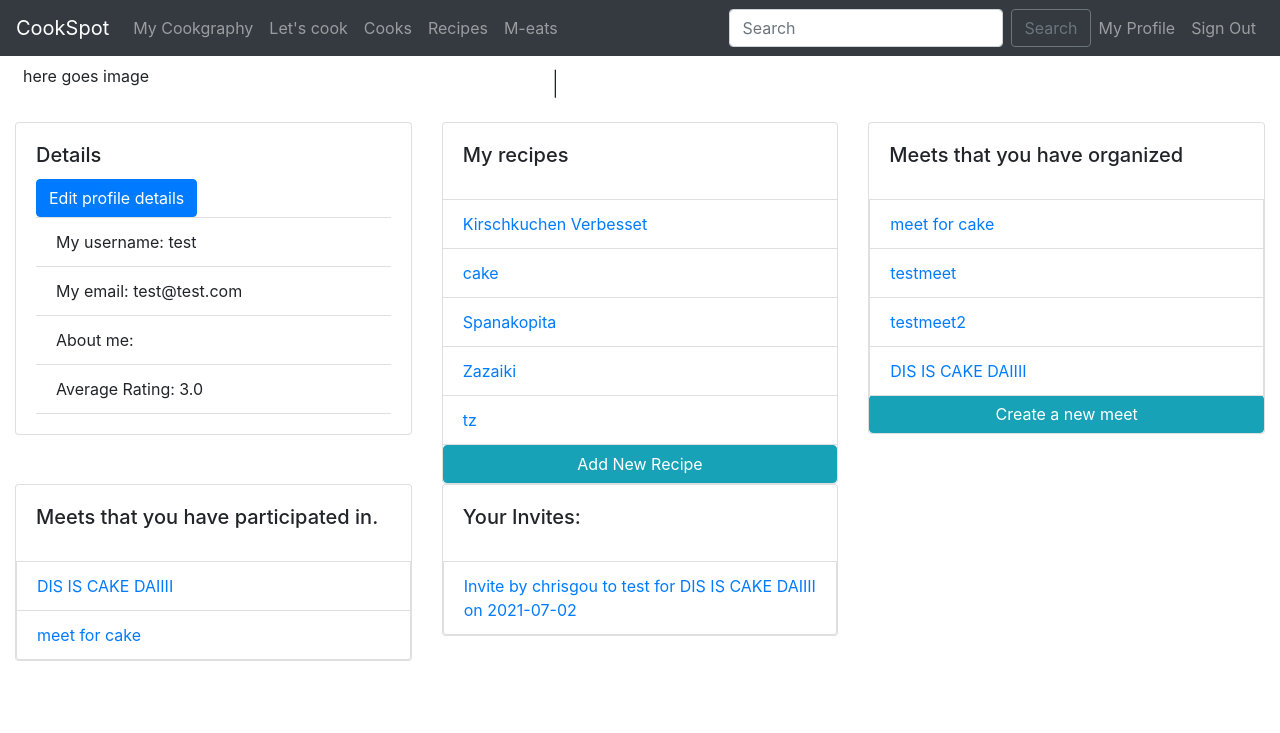
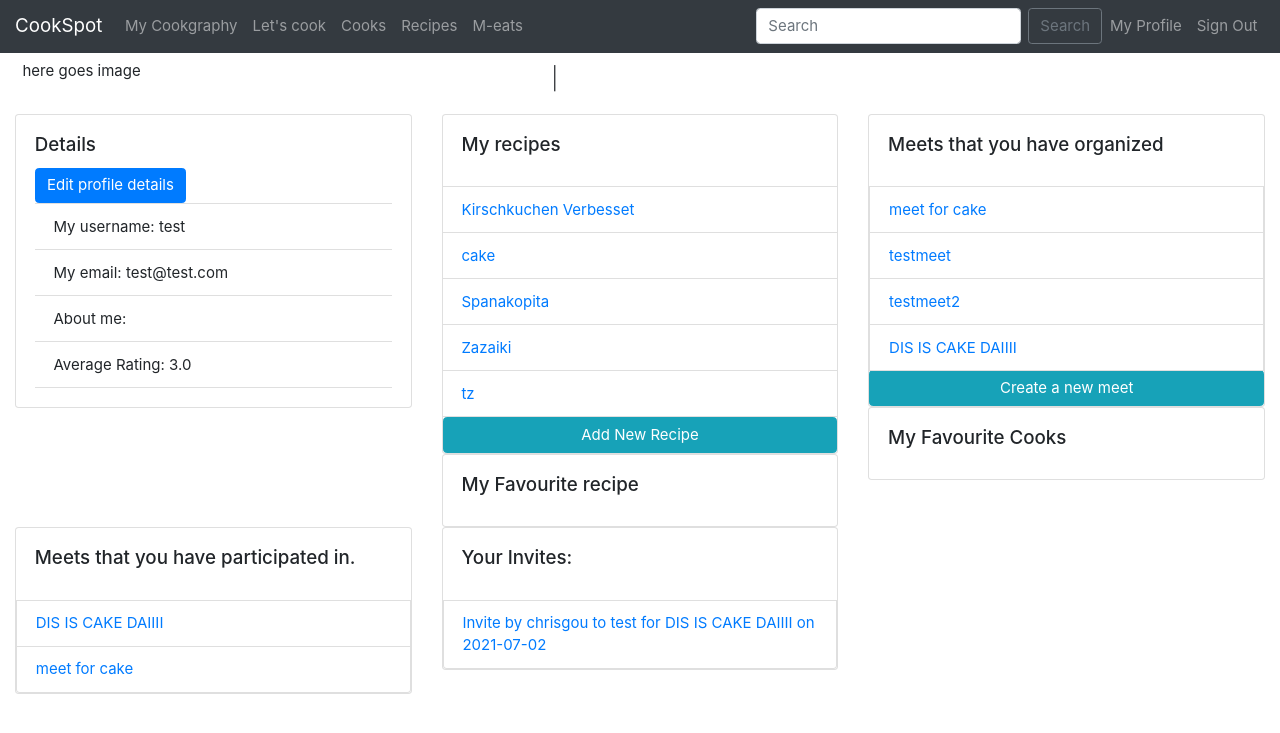
Before and after one commit to Luweren/CookSpot, a Django app: page /editUserDetails in a window 1280 px wide. Shown: the top 733 px of the page. Run offline with Django 3.2, Linux system fonts and the light colour scheme; a user stored in the database is signed in; data comes from the database, SQL or seed files in the repository; both versions use the stored data as it was after the commit; parts of the project's set-up code (start-up, migrations or seed data) failed here and were passed over; some libraries are stand-ins or nearby versions.

Commit message:
add fav for users and recipes

```diff
--- a/cookproject/CookSpot/admin.py
+++ b/cookproject/CookSpot/admin.py
@@ -1,6 +1,7 @@
 from django.contrib import admin
 from django.contrib import admin
-from .models import Recipe, Meets, Profile, UserRating, Invite
+from .models import Recipe, Meets, Profile, UserRating, Invite, Favourite
+
 # Register your models here.
 
 #admin.site.register(User)
@@ -9,3 +10,4 @@
 admin.site.register(Profile)
 admin.site.register(UserRating)
 admin.site.register(Invite)
+admin.site.register(Favourite)
--- a/cookproject/CookSpot/urls.py
+++ b/cookproject/CookSpot/urls.py
@@ -1,17 +1,17 @@
 from django.urls import path
 from . import views
-
+from .views import delete_view
 
 app_name = 'web'
-urlpatterns=[
+urlpatterns = [
     path("users/", views.users, name="users"),
     path("allrecipes/", views.allrecipes, name="allrecipes"),
     path("", views.homepage, name="home"),
     path("homepage/", views.homepage, name="home"),
-    path("accounts/login/",views.login, name='login'),
+    path("accounts/login/", views.login, name='login'),
     path("accounts/logout/", views.homepage, name="home"),
-    path("signup/",views.signup, name='signup'),
-    path("<str:User_username>/newrecipe/",views.newrecipe, name='newrecipe'),
+    path("signup/", views.signup, name='signup'),
+    path("<str:User_username>/newrecipe/", views.newrecipe, name='newrecipe'),
     path('<str:User_username>/recipe/<str:Recipe_name>/', views.recipe, name='recipe'),
     path("newrecipe/post/", views.newrecipe_post, name='newrecipe_post'),
     path("signup/post/", views.signup_post, name='signup_post'),
@@ -28,4 +28,6 @@
     path('newmeet/post', views.newmeet_post, name='newmeet_post'),
     path('search/', views.search, name="search-things"),
     path('editUserDetails', views.editUserDetails, name="editUserDetails"),
+    path("<int:id>/addtofav/<str:ur>", views.add_to_fav, name="addtofav"),
+    path('<id>/delete', delete_view, name='delete_fav'),
 ]
--- a/cookproject/CookSpot/views.py
+++ b/cookproject/CookSpot/views.py
@@ -1,28 +1,30 @@
 from django.db import models
 from django.contrib.auth.decorators import login_required
 from django.contrib.auth import authenticate, login
-from django.shortcuts import redirect, render
+from django.shortcuts import redirect, render, get_object_or_404
 from django.http import HttpResponse, HttpResponseRedirect, request
 from django.template import loader
 from django.urls import reverse
 from django.contrib.auth import get_user_model, get_user
 import numpy.random as rand
 import datetime
-from .models import Recipe, Ingredients, Meets, Profile, UserRating
+from .models import Recipe, Ingredients, Meets, Profile, UserRating, Favourite
+
 # Create your views here.
 
 User = get_user_model()
 today = datetime.date.today()
 
+
 def homepage(response):
-    recipe = Recipe.objects.all()[rand.randint(0,len(Recipe.objects.all()))]
+    recipe = Recipe.objects.all()[rand.randint(0, len(Recipe.objects.all()))]
     meets = []
     for x in range(0, 5):
-      day = (today + datetime.timedelta(days=x))
-      for meet in Meets.objects.all():
-        if meet.date == day:
-          meets.append(meet)
-    return render(response, "homepage.html", {'recipe': recipe,'meets': meets})
+        day = (today + datetime.timedelta(days=x))
+        for meet in Meets.objects.all():
+            if meet.date == day:
+                meets.append(meet)
+    return render(response, "homepage.html", {'recipe': recipe, 'meets': meets})
 
 
 @login_required()
@@ -30,16 +32,18 @@
     users = User.objects.all()
     if request.method == "POST":
         searched = request.POST['searched']
-        searchedUsers = User.objects.filter(username__contains = searched)
-        return render(request, "users.html", {'searched':searched, 'users':searchedUsers})
-    #return render(request, "users.html", {})
+        searchedUsers = User.objects.filter(username__contains=searched)
+        return render(request, "users.html", {'searched': searched, 'users': searchedUsers})
+    # return render(request, "users.html", {})
 
     return render(request, "users.html", {'users': users})
 
+
 @login_required()
-def myrecipes(response,  User_username):
+def myrecipes(response, User_username):
     user = User.objects.get(username=User_username)
     return render(response, "userrecipes.html", {'user': user})
+
 
 @login_required()
 def allrecipes(response):
@@ -51,12 +55,13 @@
 def recipe(response, User_username, Recipe_name):
     user = User.objects.get(username=User_username)
     recipe = user.recipe_set.get(name=Recipe_name)
-    if(user != 0 and recipe != 0):
+    if (user != 0 and recipe != 0):
         return render(response, "recipe.html", {'user': user, 'recipe': recipe})
 
 
 def login(response):
     return render(response, "homepage.html", {})
+
 
 """def login_post(request):
     username = request.POST['username']
@@ -93,18 +98,23 @@
         rec = Recipe
         try:
             rec = user1.recipe_set.get(name=request.POST['recipename'])
-            return redirect("/"+"homepage")
+            return redirect("/" + "homepage")
         except (rec.DoesNotExist):
-            recipe = user1.recipe_set.create(name=request.POST['recipename'], difficulty=request.POST['difficulty'], tags=request.POST['tags'], description=request.POST['description'],
-                                             instructions=request.POST['instructions'], preparationtime=request.POST['preparationtime'], cookingtime=request.POST['cookingtime'], image=request.POST['image'])
+            recipe = user1.recipe_set.create(name=request.POST['recipename'], difficulty=request.POST['difficulty'],
+                                             tags=request.POST['tags'], description=request.POST['description'],
+                                             instructions=request.POST['instructions'],
+                                             preparationtime=request.POST['preparationtime'],
+                                             cookingtime=request.POST['cookingtime'], image=request.POST['image'])
             for i in range(len(request.POST.getlist('ingredientname[]'))):
-                recipe.ingredients_set.create(name=request.POST.getlist('ingredientname[]')[i], amount=request.POST.getlist(
-                    'ingredientamount[]')[i]+request.POST.getlist('ingredientmeasurement[]')[i])
+                recipe.ingredients_set.create(name=request.POST.getlist('ingredientname[]')[i],
+                                              amount=request.POST.getlist(
+                                                  'ingredientamount[]')[i] +
+                                                     request.POST.getlist('ingredientmeasurement[]')[i])
             user1.save()
-            return redirect("/"+request.POST['username']+"/recipe/"+request.POST['recipename'])
+            return redirect("/" + request.POST['username'] + "/recipe/" + request.POST['recipename'])
     except (KeyError, user2.DoesNotExist):
         # placeholder redirect
-        return redirect("/"+"homepage")
+        return redirect("/" + "homepage")
 
 
 def signup_post(request):
@@ -113,28 +123,50 @@
         user = User.objects.get(username=request.POST['username'])
         return redirect("/signup")
     except(user.DoesNotExist):
-        if(request.POST['password'] != request.POST['rpassword']):
+        if (request.POST['password'] != request.POST['rpassword']):
             return redirect("/signup")
         user = User.objects.create_user(
-            username=request.POST['username'], email=request.POST['email'], password=request.POST['password'], is_staff=False, is_superuser=False)
+            username=request.POST['username'], email=request.POST['email'], password=request.POST['password'],
+            is_staff=False, is_superuser=False)
         user.save()
         return redirect("/homepage")
 
 
 @login_required()
-def profile(request,User_username):
+def profile(request, User_username):
     user = User.objects.get(username=User_username)
     loggedin = request.user
-    return render(request, "user.html", {'user': user, 'loggedin':loggedin})
+    fav_list = Favourite.objects.filter(user=user)
+    return render(request, "user.html", {'user': user, 'loggedin': loggedin, 'fav_list': fav_list})
+
+
+@login_required()
+def add_to_fav(request, id, ur):
+    user = request.user
+    if ur == 'rec':
+        recipe = Recipe.objects.get(id=id)
+        Favourite.objects.get_or_create(user=user, recipe=recipe)
+    if ur == 'cook':
+        cook = User.objects.get(id=id)
+        Favourite.objects.get_or_create(user=user, cookfav=cook)
+    return redirect('/')
+
+@login_required()
+def delete_view(request, id):
+    obj = get_object_or_404(Favourite, id=id)
+    obj.delete()
+    return HttpResponseRedirect(request.META.get('HTTP_REFERER', '/'))
+
+
 
 @login_required()
 def meets(request):
     meets = Meets.objects.all()
     if request.method == "POST":
         searched = request.POST['searched']
-        searchedMeats = Meets.objects.filter(name__contains = searched)
-        return render(request, "meets.html", {'searched':searched, 'meats':searchedMeats})
-    #return render(request, "meets.html", {})
+        searchedMeats = Meets.objects.filter(name__contains=searched)
+        return render(request, "meets.html", {'searched': searched, 'meats': searchedMeats})
+    # return render(request, "meets.html", {})
 
     return render(request, "meets.html", context={'meets': meets})
 
@@ -145,15 +177,18 @@
     meet = user.meets_set.get(name=Meets_name)
     ingredients = Ingredients.objects.filter(recipe=meet.recipe).order_by("name")
     all_users = User.objects.all()
-    if(user != 0 and meet != 0):
-        return render(request, "standaloneMeet.html", {'user': user, 'all_users':all_users, 'meet': meet, 'ingredients':ingredients})
+    if (user != 0 and meet != 0):
+        return render(request, "standaloneMeet.html",
+                      {'user': user, 'all_users': all_users, 'meet': meet, 'ingredients': ingredients})
+
 
 @login_required()
 def meetjoin(request, User_username, Meets_name):
     user = User.objects.get(username=User_username)
     meet = user.meets_set.get(name=Meets_name)
     meet.participants.add(request.user)
-    return redirect("/"+User_username+"/meet/"+Meets_name+"/")
+    return redirect("/" + User_username + "/meet/" + Meets_name + "/")
+
 
 @login_required()
 def meetinvite(request, User_username, Meets_name):
@@ -167,7 +202,7 @@
         if rating.touser.username not in givenusers:
             givenusers.append(rating.touser.username)
     for user in givenusers:
-        score=0
+        score = 0
         counter = 0
         for rating in givenratings:
             if rating.touser.username == user:
@@ -175,7 +210,7 @@
                 counter += 1
         score /= counter
         scores.append(score)
-    userandscore =list(zip(scores, givenusers))
+    userandscore = list(zip(scores, givenusers))
     userandscore.sort(reverse=True)
 
     return render(request, "invite.html", {'owner': owner, 'meet': meet, 'givenscores': userandscore})
@@ -187,7 +222,7 @@
     meet = user.meets_set.get(name=Meets_name)
     target = User.objects.get(username=Target_username)
     try:
-        rating = user.givenratings.get(fromuser=user,touser=target,meet=meet)
+        rating = user.givenratings.get(fromuser=user, touser=target, meet=meet)
         return render(request, "editrate.html", {'user': user, 'target': target, 'meet': meet, 'rating': rating})
 
     except(UserRating.DoesNotExist):
@@ -199,18 +234,19 @@
     user = User.objects.get(username=request.POST['cuser'])
     target = User.objects.get(username=request.POST['target'])
     meet = Meets.objects.get(name=request.POST['meet'])
-    user.givenratings.create(fromuser=user,touser=target, meet=meet, rating=request.POST['rating'])
+    user.givenratings.create(fromuser=user, touser=target, meet=meet, rating=request.POST['rating'])
     user.save()
-    return redirect("/"+meet.user.username +"/meet/"+meet.name+"/")
+    return redirect("/" + meet.user.username + "/meet/" + meet.name + "/")
+
 
 def editrate_post(request):
     user = User.objects.get(username=request.POST['cuser'])
     target = User.objects.get(username=request.POST['target'])
     meet = Meets.objects.get(name=request.POST['meet'])
-    rating = user.givenratings.get(fromuser=user,touser=target,meet=meet)
-    rating.rating=request.POST['rating']
+    rating = user.givenratings.get(fromuser=user, touser=target, meet=meet)
+    rating.rating = request.POST['rating']
     rating.save()
-    return redirect("/"+meet.user.username +"/meet/"+meet.name+"/")
+    return redirect("/" + meet.user.username + "/meet/" + meet.name + "/")
 
 
 @login_required()
@@ -218,6 +254,7 @@
     user = User.objects.get(username=User_username)
 
     return render(response, "newMeet.html", {'user': user})
+
 
 @login_required()
 def newmeet_post(request):
@@ -227,31 +264,34 @@
         meet = Meets
         try:
             meet = user1.meets_set.get(name=request.POST['meetName'])
-            return redirect("/"+"homepage")
+            return redirect("/" + "homepage")
         except (meet.DoesNotExist):
             thisrecipe = user1.recipe_set.get(name=request.POST['recipe'])
-            Meet = user1.meets_set.create(name=request.POST['meetName'], maximumparticipants=request.POST['pnumber'], recipe=thisrecipe, date=request.POST['meetDate'], desc=request.POST['description'])
+            Meet = user1.meets_set.create(name=request.POST['meetName'], maximumparticipants=request.POST['pnumber'],
+                                          recipe=thisrecipe, date=request.POST['meetDate'],
+                                          desc=request.POST['description'])
             Meet.participants.add(user1)
             user1.save()
-            return redirect("/"+request.POST['username']+"/meet/"+request.POST['meetName'])
+            return redirect("/" + request.POST['username'] + "/meet/" + request.POST['meetName'])
     except (KeyError, user2.DoesNotExist):
         # placeholder redirect
-        return redirect("/"+"homepage")
+        return redirect("/" + "homepage")
+
 
 # @login_required() ?
 def search(request):
     if request.method == "POST":
         searched = request.POST['searched']
-        recipes = Recipe.objects.filter(tags__contains = searched)
-        names = Recipe.objects.filter(name__contains = searched)
-        return render(request, "search.html", {'searched':searched, 'recipes':recipes, 'names': names})
+        recipes = Recipe.objects.filter(tags__contains=searched)
+        names = Recipe.objects.filter(name__contains=searched)
+        return render(request, "search.html", {'searched': searched, 'recipes': recipes, 'names': names})
     return render(request, "search.html", {})
 
 
 @login_required()
 def editUserDetails(request):
     user = request.user
-    #user.refresh_from_db()
+    # user.refresh_from_db()
     if request.method == "POST":
         if (request.POST['username']):
             user.username = request.POST['username']
@@ -263,7 +303,7 @@
             user.email = request.POST['email']
         if (request.POST['bio']):
             user.profile.bio = request.POST['bio']
-        if(request.POST['image']):
+        if (request.POST['image']):
             user.profile.profile_photo = request.POST['image']
         user.save()
         return render(request, "user.html", {'user': user})
--- a/cookproject/templates/index.html
+++ b/cookproject/templates/index.html
@@ -4,6 +4,8 @@
         <meta charset="UTF-8">
         <meta name="viewport" content="width=device-width, initial-scale=1.0">
         <!-- Bootstrap CSS -->
+        <link rel="stylesheet" href="https://www.w3schools.com/w3css/4/w3.css">
+        <link rel="stylesheet" href="https://cdnjs.cloudflare.com/ajax/libs/font-awesome/4.7.0/css/font-awesome.min.css">
         <link rel="stylesheet" href="https://maxcdn.bootstrapcdn.com/bootstrap/4.0.0/css/bootstrap.min.css" integrity="sha384-Gn5384xqQ1aoWXA+058RXPxPg6fy4IWvTNh0E263XmFcJlSAwiGgFAW/dAiS6JXm" crossorigin="anonymous">        <!-- Bootstrap JavaScript plugin and dependency -->
         <script src="https://cdn.jsdelivr.net/npm/bootstrap@5.0.0-beta3/dist/js/bootstrap.bundle.min.js" integrity="sha384-JEW9xMcG8R+pH31jmWH6WWP0WintQrMb4s7ZOdauHnUtxwoG2vI5DkLtS3qm9Ekf" crossorigin="anonymous"></script>
         <script src="https://code.jquery.com/jquery-3.2.1.slim.min.js" integrity="sha384-KJ3o2DKtIkvYIK3UENzmM7KCkRr/rE9/Qpg6aAZGJwFDMVNA/GpGFF93hXpG5KkN" crossorigin="anonymous"></script>
--- a/cookproject/templates/recipe.html
+++ b/cookproject/templates/recipe.html
@@ -33,6 +33,7 @@
     <div class="row">
         <div class="col-md-4 cols-12 offset-md-1">
             <h4>Ingredients</h4>
+            <a href="{% url 'web:addtofav' id=recipe.id  ur='rec' %}">Add to Fav</a>
             <table class="table">
                 <tbody>
                   {% for Ingredients in recipe.ingredients_set.all %}
--- a/cookproject/templates/user.html
+++ b/cookproject/templates/user.html
@@ -34,6 +34,9 @@
   </div>
   <div class="col-sm-7 col-md-7 align-self-center">
     <h3>|{{user.first_name}} {{user.last_name}}</h3>
+      {% if request.user.pk != user.pk %}
+        <a href="{% url 'web:addtofav' id=user.id ur='cook'  %}">Add to Fav</a>
+      {% endif %}
   </div>
 </div>
 
@@ -110,6 +113,20 @@
           </ul>
           <a href="/{{user.username}}/newrecipe/" class="btn btn-info" role="button">Add New Recipe</a>
         </div>
+      <div class="card">
+          <div class="card-body">
+              <h5 class="card-title">My Favourite recipe</h5>
+          </div>
+          {% for rec in fav_list%}
+              {% if rec.recipe %}
+              <li class="list-group-item">
+                  <a href="/{{rec.recipe.user}}/recipe/{{rec.recipe.name}}">{{rec.recipe.name}}</a>
+                  <a href="{% url 'web:delete_fav' id=rec.id  %}"><i class="fa fa-trash" style="font-size:24px; position: absolute; right: 10px"></i></a>
+              </li>
+              {% endif %}
+          {% endfor %}
+
+      </div>
   </div>
 
   <div class="col-sm-12 col-md-4 ">
@@ -122,7 +139,20 @@
             {% endfor %}
           <a href="/{{user.username}}/newmeet/" class="btn btn-info" role="button">Create a new meet</a>
         </div>
+      <div class="card">
+          <div class="card-body">
+              <h5 class="card-title">My Favourite Cooks</h5>
+          </div>
+          {% for rec in fav_list%}
+              {% if rec.cookfav %}
+              <li class="list-group-item"><a href="/{{rec.cookfav}}/myprofile">{{rec.cookfav.username}}</a>
+              <a href="{% url 'web:delete_fav' id=rec.id  %}"><i class="fa fa-trash" style="font-size:24px; position: absolute; right: 10px"></i></a>
+              </li>
+              {% endif %}
+          {% endfor %}
+      </div>
   </div>
+
 
   <div class="col-sm-12 col-md-4 ">
       <div class="card">
```
Also changed, not shown: cookproject/CookSpot/models.py (+30 -10 lines), cookproject/CookSpot/migrations/0018_auto_20210704_1709.py (added), cookproject/CookSpot/migrations/0019_auto_20210704_1711.py (added), cookproject/CookSpot/migrations/0020_favourite_cook.py (added), cookproject/CookSpot/migrations/0021_alter_favourite_cook.py (added), cookproject/CookSpot/migrations/0022_rename_cook_favourite_cooknew.py (added), cookproject/CookSpot/migrations/0023_remove_favourite_cooknew.py (added), cookproject/CookSpot/migrations/0024_favourite_cookfav.py (added), cookproject/db.sqlite3, 3 other files.
